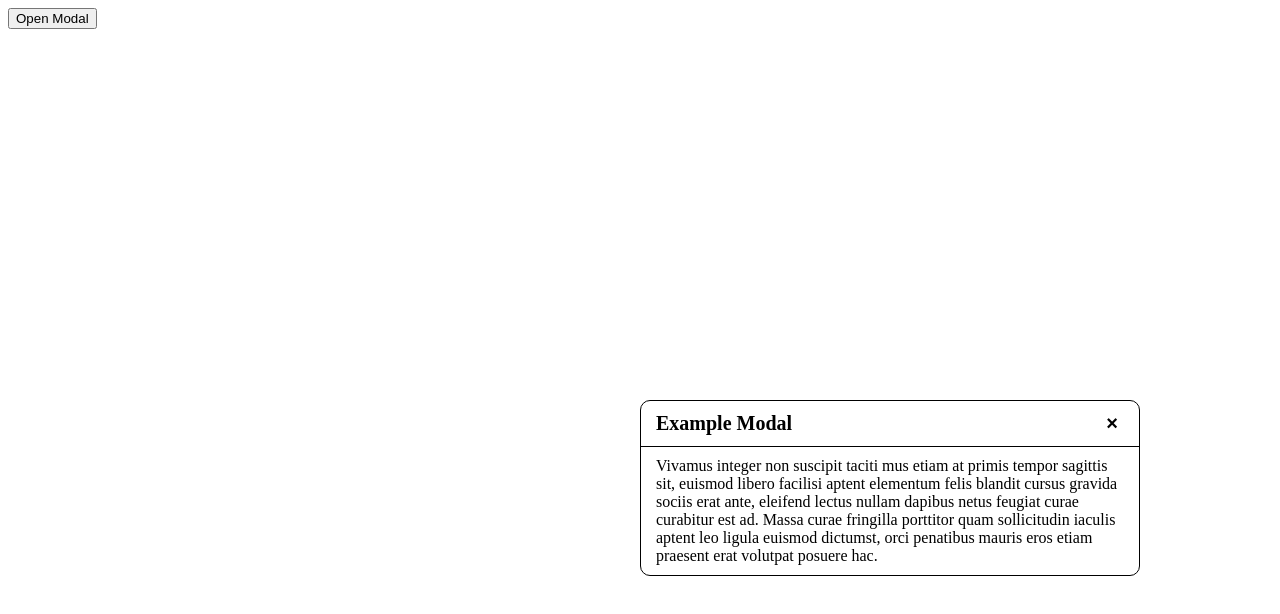
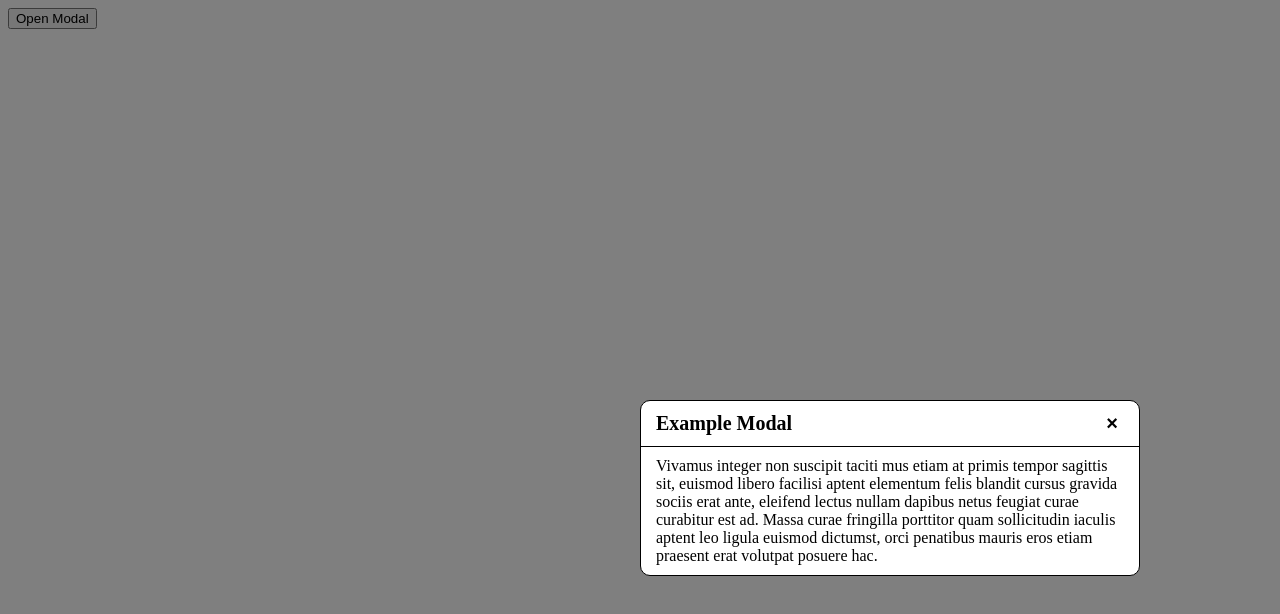
Before and after one commit to jvfon/modal, a plain HTML site: page index.html in a window 1280 px wide. Drawn offline with Linux system fonts and the light colour scheme.

Commit message:
overlay fixed

```diff
--- a/css/style.css
+++ b/css/style.css
@@ -50,7 +50,7 @@
    /* to make the modal fill the screen: */
    top: 0;
    bottom: 0;
-   right: o;
+   right: 0;
    left: 0;
    background-color: rgba(0, 0, 0, .5); /* 50% opaque */
    pointer-events: none; /*  when the overlay is invisible, the overlay won't capture the click events */
```
